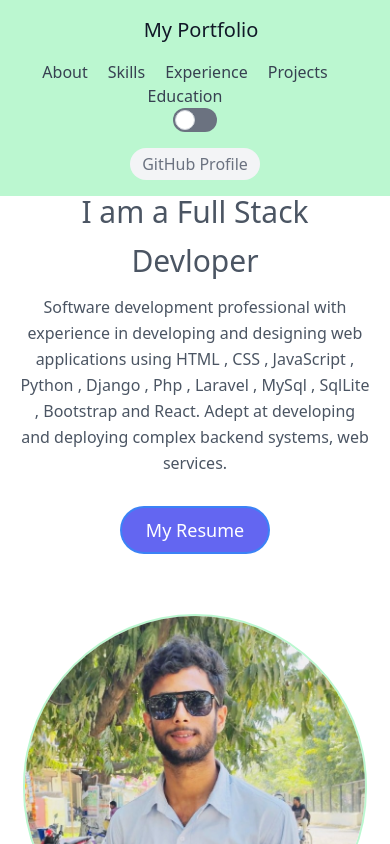
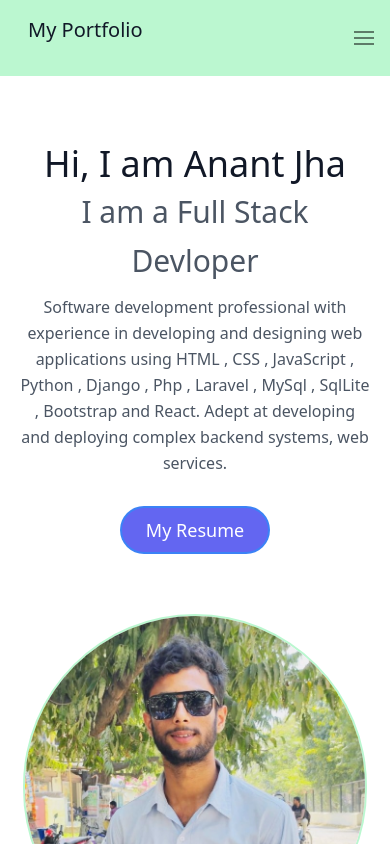
Before and after one commit to AnantJha108/portfolio, a React (Create React App) app: page / in a window 390 px wide. Shown: the top 844 px of the page. Built offline with nearby package versions, Linux system fonts and the light colour scheme.

Commit message:
header responsive

```diff
--- a/src/components/Banner.jsx
+++ b/src/components/Banner.jsx
@@ -8,7 +8,7 @@ const Banner = () => {
                 <div class="container mx-auto flex px-5 pt-36 pb-16 md:flex-row flex-col items-center">
                     <div class="lg:flex-grow md:w-1/2 lg:pl-20 md:pr-16 flex flex-col md:items-start md:text-left mb-16 md:mb-0 items-center text-center">
                         <h1 class="title-font sm:text-4xl text-4xl mb-1 font-medium text-gray-900 dark:text-gray-300">Hi, I am
-                            <br class="hidden lg:inline-block" />Anant Jha
+                            <br class="hidden lg:inline-block" /> Anant Jha
                         </h1>
                         <p class="mb-2 text-3xl leading-relaxed font-medium dark:text-gray-300">I am a Full Stack Devloper</p>
                         <p class="mb-8 leading-relaxed font-medium dark:text-gray-300"> Software development professional with experience in developing and designing web applications using
--- a/src/components/Header.jsx
+++ b/src/components/Header.jsx
@@ -4,7 +4,7 @@ import { useState, useEffect } from 'react';
 
 const Header = () => {
     const [theme, setTheme] = useState("light");
-
+    const [isMenuOpen, setIsMenuOpen] = useState(false);
     useEffect(() => {
         if (theme === "dark") {
             document.documentElement.classList.add("dark");
@@ -18,25 +18,57 @@ const Header = () => {
     };
 
     return (
-        <header id="header" class="text-gray-500 bg-green-200 body-font  top-0 start-0 fixed w-full dark:bg-slate-900">
-            <div class="container mx-auto flex flex-wrap p-4 flex-col md:flex-row items-center">
-                <Link class="cursor-pointer flex title-font font-medium items-center text-gray-900 dark:text-gray-200 mb-4 md:mb-0">
+        <header id="header" class="text-gray-500 bg-green-200 body-font  top-0 start-0 fixed w-full dark:bg-slate-900 z-10">
+            <div class="container max-w-screen-xl flex flex-wrap items-center justify-between mx-auto p-4">
+                <Link class="cursor-pointer title-font font-medium items-center text-gray-900 dark:text-gray-200 mb-4 md:mb-0">
                     <span class="ml-3 text-xl">My Portfolio</span>
                 </Link>
-                <nav class="md:ml-auto md:mr-auto flex flex-wrap font-medium items-center text-gray-700 text-base justify-center">
+                <nav class="md:ml-auto md:mr-auto font-medium items-center text-gray-700 text-base justify-center  hidden lg:block">
                     <Link to='about' spy={true} smooth={true} offset={-100} duration={700} className='mr-5 hover:text-gray-900 dark:text-gray-300 cursor-pointer'>About</Link>
                     <Link to='skills' spy={true} smooth={true} offset={-100} duration={700} className='mr-5 hover:text-gray-900 dark:text-gray-300 cursor-pointer'>Skills</Link>
                     <Link to='experience' spy={true} smooth={true} offset={-100} duration={700} className='mr-5 hover:text-gray-900 dark:text-gray-300 cursor-pointer'>Experience</Link>
                     <Link to='projects' spy={true} smooth={true} offset={-100} duration={700} className='mr-5 hover:text-gray-900 dark:text-gray-300 cursor-pointer'>Projects</Link>
                     <Link to='education' spy={true} smooth={true} offset={-100} duration={700} className='mr-5 hover:text-gray-900 dark:text-gray-300 cursor-pointer'>Education</Link>
                 </nav>
-
-                <label class="inline-flex items-center cursor-pointer">
-                    <input type="checkbox" value="" class="sr-only peer" onClick={handleThemeSwitch}/>
-                        <div class="relative w-11 h-6 bg-gray-500 peer-focus:outline-none peer-focus:ring-4 peer-focus:ring-blue-300 dark:peer-focus:ring-blue-600 rounded-full peer dark:bg-gray-700 peer-checked:after:translate-x-full rtl:peer-checked:after:-translate-x-full peer-checked:after:border-white after:content-[''] after:absolute after:top-[2px] after:start-[2px] after:bg-white after:border-gray-300 after:border after:rounded-full after:h-5 after:w-5 after:transition-all dark:border-gray-600 peer-checked:bg-blue-400"></div>
+                <label class="items-center cursor-pointer hidden lg:block">
+                    <input type="checkbox" value="" class="sr-only peer" onClick={handleThemeSwitch} />
+                    <div class="relative w-11 h-6 bg-gray-500 peer-focus:outline-none peer-focus:ring-4 peer-focus:ring-blue-300 dark:peer-focus:ring-blue-600 rounded-full peer dark:bg-gray-700 peer-checked:after:translate-x-full rtl:peer-checked:after:-translate-x-full peer-checked:after:border-white after:content-[''] after:absolute after:top-[2px] after:start-[2px] after:bg-white after:border-gray-300 after:border after:rounded-full after:h-5 after:w-5 after:transition-all dark:border-gray-600 peer-checked:bg-blue-400"></div>
                 </label>
-                <a href='https://github.com/AnantJha108' class="inline-flex items-center rounded-full bg-gray-100 border-0 py-1 px-3 mx-6 focus:outline-none hover:bg-gray-200 text-base font-medium mt-4 md:mt-0" target='_blank'>GitHub Profile
+                <a href='https://github.com/AnantJha108' class=" hidden lg:block items-center rounded-full bg-gray-100 border-0 py-1 px-3 mx-6 focus:outline-none hover:bg-gray-200 text-base font-medium mt-4 md:mt-0" target='_blank'>GitHub Profile
                 </a>
+                <button onClick={() => {
+                    setIsMenuOpen(!isMenuOpen);
+                }} className='visible lg:invisible'>
+                    <svg xmlns="http://www.w3.org/2000/svg" x="0px" y="0px" width="20" height="20" viewBox="0 0 50 50">
+                        <path d="M 0 9 L 0 11 L 50 11 L 50 9 Z M 0 24 L 0 26 L 50 26 L 50 24 Z M 0 39 L 0 41 L 50 41 L 50 39 Z"></path>
+                    </svg>
+                </button>
+                {isMenuOpen && (
+                    <div className='w-full bg-gray-50'>
+                        <nav className="">
+                            <div
+                                className="hidden max-lg:block cursor-pointer"
+                                onClick={() => {
+                                    setIsMenuOpen(!isMenuOpen);
+                                }}>
+                            </div>
+                            <ul className="lg:hidden flex flex-col items-center justify-center ">
+                                <Link to='about' spy={true} smooth={true} offset={-100} duration={700} className='hover:text-gray-900 dark:text-gray-300 cursor-pointer font-bold hover:bg-gray-600 w-full py-2 px-4'>About</Link>
+                                <Link to='skills' spy={true} smooth={true} offset={-100} duration={700} className='hover:text-gray-900 dark:text-gray-300 cursor-pointer font-bold hover:bg-gray-600 w-full py-2 px-4'>Skills</Link>
+                                <Link to='experience' spy={true} smooth={true} offset={-100} duration={700} className='hover:text-gray-900 dark:text-gray-300 cursor-pointer font-bold hover:bg-gray-600 w-full py-2 px-4'>Experience</Link>
+                                <Link to='projects' spy={true} smooth={true} offset={-100} duration={700} className='hover:text-gray-900 dark:text-gray-300 cursor-pointer font-bold hover:bg-gray-600 w-full py-2 px-4'>Projects</Link>
+                                <Link to='education' spy={true} smooth={true} offset={-100} duration={700} className='hover:text-gray-900 dark:text-gray-300 cursor-pointer font-bold hover:bg-gray-600 w-full py-2 px-4'>Education</Link>
+                                <label class="hover:text-gray-900 dark:text-gray-300 cursor-pointer font-bold hover:bg-gray-600 w-full py-2 px-4 flex">
+                                    <span className='pr-3'>Dark Mode</span>
+                                    <input type="checkbox" value="" class="sr-only peer" onClick={handleThemeSwitch} />
+                                    <div class="relative w-11 h-6 bg-gray-500 peer-focus:outline-none peer-focus:ring-4 peer-focus:ring-blue-300 dark:peer-focus:ring-blue-600 rounded-full peer dark:bg-gray-700 peer-checked:after:translate-x-full rtl:peer-checked:after:-translate-x-full peer-checked:after:border-white after:content-[''] after:absolute after:top-[2px] after:start-[2px] after:bg-white after:border-gray-300 after:border after:rounded-full after:h-5 after:w-5 after:transition-all dark:border-gray-600 peer-checked:bg-blue-400"></div>
+                                </label>
+                                <a href='https://github.com/AnantJha108' class="hover:text-gray-900 dark:text-gray-300 cursor-pointer font-bold hover:bg-gray-600 w-full py-2 px-4" target='_blank'>GitHub Profile
+                                </a>
+                            </ul>
+                        </nav>
+                    </div>
+                )}
             </div>
         </header>
     )
```
Also changed, not shown: src/components/Education.jsx (+6 -6 lines).
